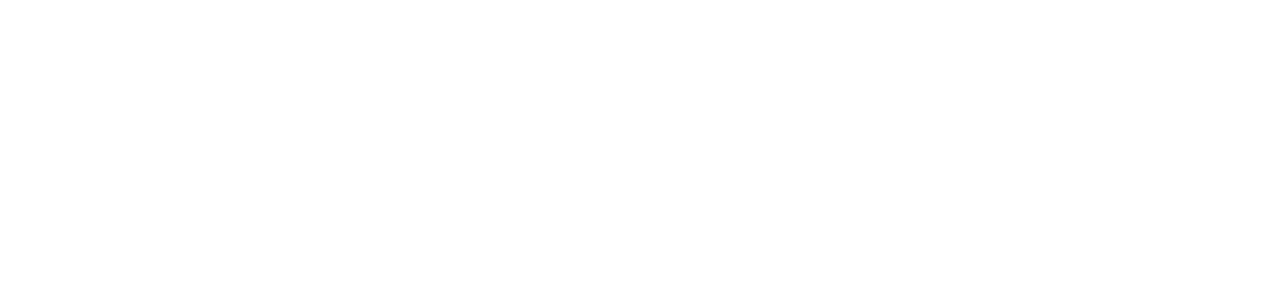
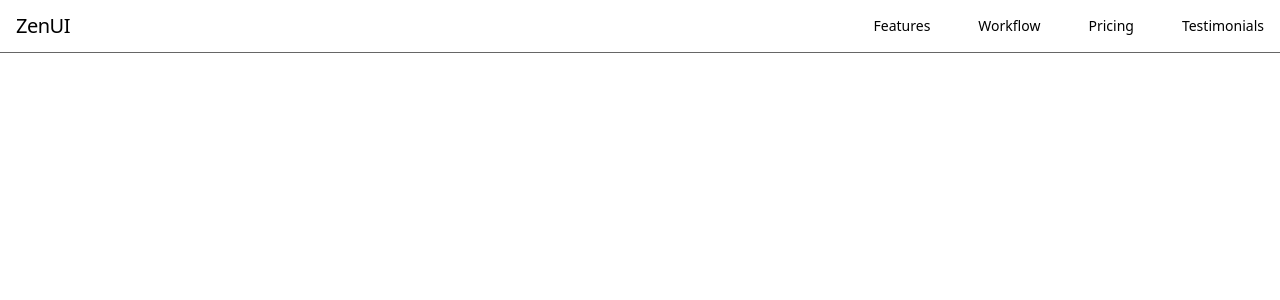
Before and after one commit to rashmikaz/ZenUI, a React (Vite) app: page / in a window 1280 px wide. Shown: the top 300 px of the page. Built offline with nearby package versions, Linux system fonts and the light colour scheme.

Commit message:
nav bar item

```diff
--- a/src/App.jsx
+++ b/src/App.jsx
@@ -1,9 +1,9 @@
-
+import Navbar from "./components/Navbar";
 
 const App = () => {
   return (
     <>
-
+     <Navbar />
     </>
   );
 };
--- a/src/components/Navbar.jsx
+++ b/src/components/Navbar.jsx
@@ -1,4 +1,4 @@
-
+import { navItems } from "../constants";
 
 const Navbar = () => {
 
@@ -9,8 +9,15 @@
         <div className="flex justify-between items-center">
           <div className="flex items-center flex-shrink-0">
             {/* <img className="h-10 w-10 mr-2" src={logo} alt="Logo" /> */}
-            <span className="text-xl tracking-tight">VirtualR</span>
+            <span className="text-xl tracking-tight">ZenUI</span>
           </div>
+          <ul className="hidden lg:flex ml-14 space-x-12">
+            {navItems.map((item, index) => (
+              <li key={index}>
+                <a href={item.href}>{item.label}</a>
+              </li>
+            ))}
+          </ul>
         </div>
      </div>
 
```
